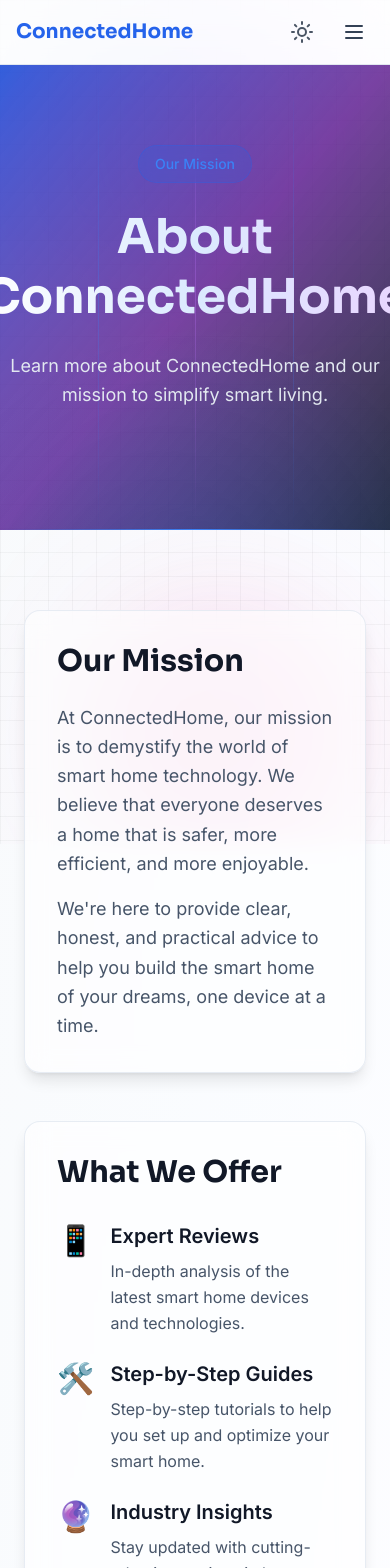
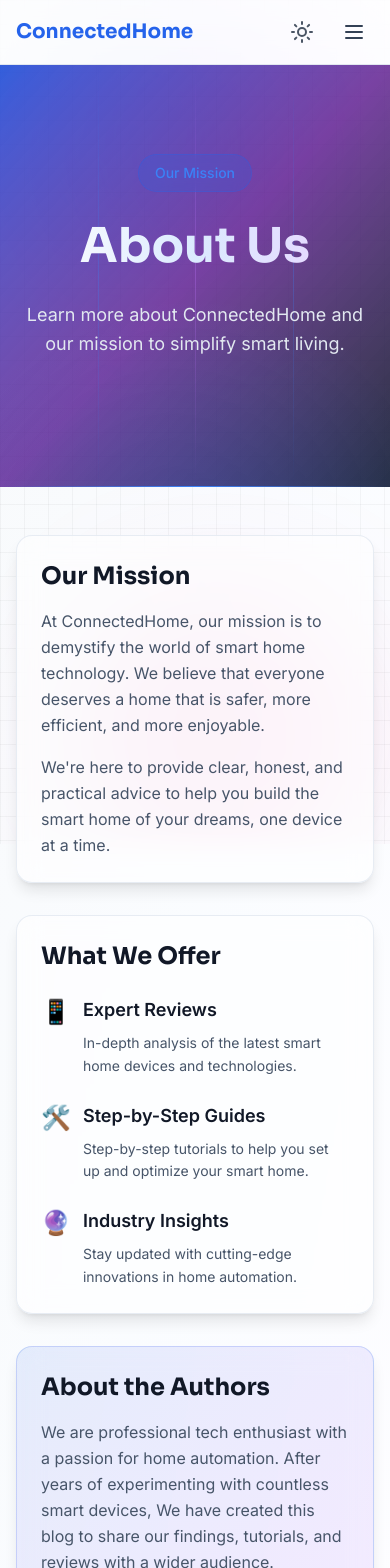
Before and after one commit to geetchhabra/smart-home-blog, a Next.js app: page /about in a window 390 px wide. Shown: the top 1568 px of the page. Built offline with nearby package versions, Linux system fonts and the light colour scheme.

Commit message:
Minor formatting fix for mobile devices

```diff
--- a/src/app/about/page.tsx
+++ b/src/app/about/page.tsx
@@ -9,11 +9,12 @@ export default function AboutPage() {
     <div className="relative">
       <PageHero
         badge="Our Mission"
-        title="About ConnectedHome"
+        title="About Us"
         description="Learn more about ConnectedHome and our mission to simplify smart living."
       />
 
-      <section className="relative py-20 px-6">
+      {/* Main Content - Fixed responsive padding */}
+      <section className="relative py-12 sm:py-16 lg:py-20 px-4 sm:px-6">
         <div className="max-w-4xl mx-auto">
           {/* Mission Statement */}
           <motion.div
@@ -21,15 +22,15 @@ export default function AboutPage() {
             whileInView={{ opacity: 1, y: 0 }}
             viewport={{ once: true }}
             transition={{ duration: 0.6 }}
-            className="bg-white/60 dark:bg-slate-900/60 backdrop-blur-md rounded-2xl shadow-lg border border-slate-200/80 dark:border-slate-800/80 p-8 md:p-12 mb-12"
+            className="bg-white/60 dark:bg-slate-900/60 backdrop-blur-md rounded-2xl shadow-lg border border-slate-200/80 dark:border-slate-800/80 p-6 sm:p-8 md:p-12 mb-8 sm:mb-12"
           >
-            <h2 className="text-3xl font-bold font-display text-ink dark:text-white mb-6">
+            <h2 className="text-2xl sm:text-3xl font-bold font-display text-ink dark:text-white mb-4 sm:mb-6">
               Our Mission
             </h2>
-            <p className="text-lg text-slate-600 dark:text-slate-400 leading-relaxed mb-4">
+            <p className="text-base sm:text-lg text-slate-600 dark:text-slate-400 leading-relaxed mb-4">
               At ConnectedHome, our mission is to demystify the world of smart home technology. We believe that everyone deserves a home that is safer, more efficient, and more enjoyable.
             </p>
-            <p className="text-lg text-slate-600 dark:text-slate-400 leading-relaxed">
+            <p className="text-base sm:text-lg text-slate-600 dark:text-slate-400 leading-relaxed">
               We&apos;re here to provide clear, honest, and practical advice to help you build the smart home of your dreams, one device at a time.
             </p>
           </motion.div>
@@ -40,41 +41,41 @@ export default function AboutPage() {
             whileInView={{ opacity: 1, y: 0 }}
             viewport={{ once: true }}
             transition={{ duration: 0.6, delay: 0.2 }}
-            className="bg-white/60 dark:bg-slate-900/60 backdrop-blur-md rounded-2xl shadow-lg border border-slate-200/80 dark:border-slate-800/80 p-8 md:p-12 mb-12"
+            className="bg-white/60 dark:bg-slate-900/60 backdrop-blur-md rounded-2xl shadow-lg border border-slate-200/80 dark:border-slate-800/80 p-6 sm:p-8 md:p-12 mb-8 sm:mb-12"
           >
-            <h2 className="text-3xl font-bold font-display text-ink dark:text-white mb-8">
+            <h2 className="text-2xl sm:text-3xl font-bold font-display text-ink dark:text-white mb-6 sm:mb-8">
               What We Offer
             </h2>
             <div className="space-y-6">
               <div className="flex items-start">
-                <span className="text-brand dark:text-brand-light text-3xl mr-4 flex-shrink-0">📱</span>
+                <span className="text-brand dark:text-brand-light text-2xl sm:text-3xl mr-3 sm:mr-4 flex-shrink-0">📱</span>
                 <div>
-                  <h3 className="text-xl font-semibold text-ink dark:text-white mb-2">
+                  <h3 className="text-lg sm:text-xl font-semibold text-ink dark:text-white mb-2">
                     Expert Reviews
                   </h3>
-                  <p className="text-slate-600 dark:text-slate-400 leading-relaxed">
+                  <p className="text-sm sm:text-base text-slate-600 dark:text-slate-400 leading-relaxed">
                     In-depth analysis of the latest smart home devices and technologies.
                   </p>
                 </div>
               </div>
               <div className="flex items-start">
-                <span className="text-brand dark:text-brand-light text-3xl mr-4 flex-shrink-0">🛠️</span>
+                <span className="text-brand dark:text-brand-light text-2xl sm:text-3xl mr-3 sm:mr-4 flex-shrink-0">🛠️</span>
                 <div>
-                  <h3 className="text-xl font-semibold text-ink dark:text-white mb-2">
+                  <h3 className="text-lg sm:text-xl font-semibold text-ink dark:text-white mb-2">
                     Step-by-Step Guides
                   </h3>
-                  <p className="text-slate-600 dark:text-slate-400 leading-relaxed">
+                  <p className="text-sm sm:text-base text-slate-600 dark:text-slate-400 leading-relaxed">
                     Step-by-step tutorials to help you set up and optimize your smart home.
                   </p>
                 </div>
               </div>
               <div className="flex items-start">
-                <span className="text-brand dark:text-brand-light text-3xl mr-4 flex-shrink-0">🔮</span>
+                <span className="text-brand dark:text-brand-light text-2xl sm:text-3xl mr-3 sm:mr-4 flex-shrink-0">🔮</span>
                 <div>
-                  <h3 className="text-xl font-semibold text-ink dark:text-white mb-2">
+                  <h3 className="text-lg sm:text-xl font-semibold text-ink dark:text-white mb-2">
                     Industry Insights
                   </h3>
-                  <p className="text-slate-600 dark:text-slate-400 leading-relaxed">
+                  <p className="text-sm sm:text-base text-slate-600 dark:text-slate-400 leading-relaxed">
                     Stay updated with cutting-edge innovations in home automation.
                   </p>
                 </div>
@@ -88,15 +89,15 @@ export default function AboutPage() {
             whileInView={{ opacity: 1, y: 0 }}
             viewport={{ once: true }}
             transition={{ duration: 0.6, delay: 0.4 }}
-            className="bg-gradient-to-br from-brand/10 to-purple-500/10 dark:from-brand/20 dark:to-purple-500/20 backdrop-blur-md rounded-2xl shadow-lg border border-brand/20 p-8 md:p-12"
+            className="bg-gradient-to-br from-brand/10 to-purple-500/10 dark:from-brand/20 dark:to-purple-500/20 backdrop-blur-md rounded-2xl shadow-lg border border-brand/20 p-6 sm:p-8 md:p-12"
           >
-            <h2 className="text-3xl font-bold font-display text-ink dark:text-white mb-6">
+            <h2 className="text-2xl sm:text-3xl font-bold font-display text-ink dark:text-white mb-4 sm:mb-6">
               About the Authors
             </h2>
-            <p className="text-lg text-slate-600 dark:text-slate-400 leading-relaxed mb-4">
+            <p className="text-base sm:text-lg text-slate-600 dark:text-slate-400 leading-relaxed mb-4">
               We are professional tech enthusiast with a passion for home automation. After years of experimenting with countless smart devices, We have created this blog to share our findings, tutorials, and reviews with a wider audience.
             </p>
-            <p className="text-lg text-slate-600 dark:text-slate-400 leading-relaxed">
+            <p className="text-base sm:text-lg text-slate-600 dark:text-slate-400 leading-relaxed">
               Our goal is to be your trusted resource in the exciting and ever-evolving landscape of smart living.
             </p>
           </motion.div>
--- a/src/app/contact/page.tsx
+++ b/src/app/contact/page.tsx
@@ -13,30 +13,33 @@ export default function ContactPage() {
         description="Have a question, a tip, or just want to say hello? We'd love to hear from you."
       />
 
-      <section className="relative py-20 px-6">
+      {/* Fixed responsive padding */}
+      <section className="relative py-12 sm:py-16 lg:py-20 px-4 sm:px-6">
         <div className="max-w-3xl mx-auto">
           <motion.div
             initial={{ opacity: 0, y: 20 }}
             whileInView={{ opacity: 1, y: 0 }}
             viewport={{ once: true }}
             transition={{ duration: 0.6 }}
-            className="bg-white/60 dark:bg-slate-900/60 backdrop-blur-md rounded-2xl shadow-lg border border-slate-200/80 dark:border-slate-800/80 p-8 md:p-12 mb-8"
+            className="bg-white/60 dark:bg-slate-900/60 backdrop-blur-md rounded-2xl shadow-lg border border-slate-200/80 dark:border-slate-800/80 p-6 sm:p-8 md:p-12 mb-6 sm:mb-8"
           >
-            <div className="text-center mb-8">
-              <span className="text-6xl mb-4 block">📧</span>
-              <h2 className="text-3xl font-bold font-display text-ink dark:text-white mb-4">
+            <div className="text-center mb-6 sm:mb-8">
+              <span className="text-5xl sm:text-6xl mb-3 sm:mb-4 block">📧</span>
+              <h2 className="text-2xl sm:text-3xl font-bold font-display text-ink dark:text-white mb-3 sm:mb-4">
                 Email Us
               </h2>
             </div>
-            <p className="text-lg text-slate-600 dark:text-slate-400 text-center mb-6">
+            <p className="text-base sm:text-lg text-slate-600 dark:text-slate-400 text-center mb-4 sm:mb-6">
               The best way to reach us is by email. For all inquiries, please send a message to:
             </p>
-            <div className="text-center">
+
+            {/* Fixed email display */}
+            <div className="text-center px-2">
               <a
                 href="mailto:connectedhometech@protonmail.com"
-                className="inline-block text-2xl font-semibold text-brand dark:text-brand-light hover:underline transition-all"
+                className="inline-block text-base sm:text-lg md:text-xl lg:text-2xl font-semibold text-brand dark:text-brand-light hover:underline transition-all break-all"
               >
-                connectedhometech@protonmail.com →
+                connectedhometech@protonmail.com
               </a>
             </div>
           </motion.div>
@@ -46,17 +49,17 @@ export default function ContactPage() {
             whileInView={{ opacity: 1, y: 0 }}
             viewport={{ once: true }}
             transition={{ duration: 0.6, delay: 0.2 }}
-            className="bg-gradient-to-br from-brand/10 to-purple-500/10 dark:from-brand/20 dark:to-purple-500/20 backdrop-blur-md rounded-2xl shadow-lg border border-brand/20 p-8 md:p-12"
+            className="bg-gradient-to-br from-brand/10 to-purple-500/10 dark:from-brand/20 dark:to-purple-500/20 backdrop-blur-md rounded-2xl shadow-lg border border-brand/20 p-6 sm:p-8 md:p-12"
           >
-            <h2 className="text-2xl font-bold font-display text-ink dark:text-white mb-4 text-center">
+            <h2 className="text-xl sm:text-2xl font-bold font-display text-ink dark:text-white mb-3 sm:mb-4 text-center">
               Response Time
             </h2>
-            <p className="text-lg text-slate-600 dark:text-slate-400 text-center mb-6">
+            <p className="text-base sm:text-lg text-slate-600 dark:text-slate-400 text-center mb-4 sm:mb-6">
               We do our best to respond to all messages within 48 hours. We look forward to connecting!
             </p>
             <div className="flex items-center justify-center text-brand dark:text-brand-light">
-              <span className="text-4xl mr-3">⚡</span>
-              <span className="text-lg font-semibold">Usually within 24-48 hours</span>
+              <span className="text-3xl sm:text-4xl mr-2 sm:mr-3">⚡</span>
+              <span className="text-base sm:text-lg font-semibold">Usually within 24-48 hours</span>
             </div>
           </motion.div>
         </div>
```
